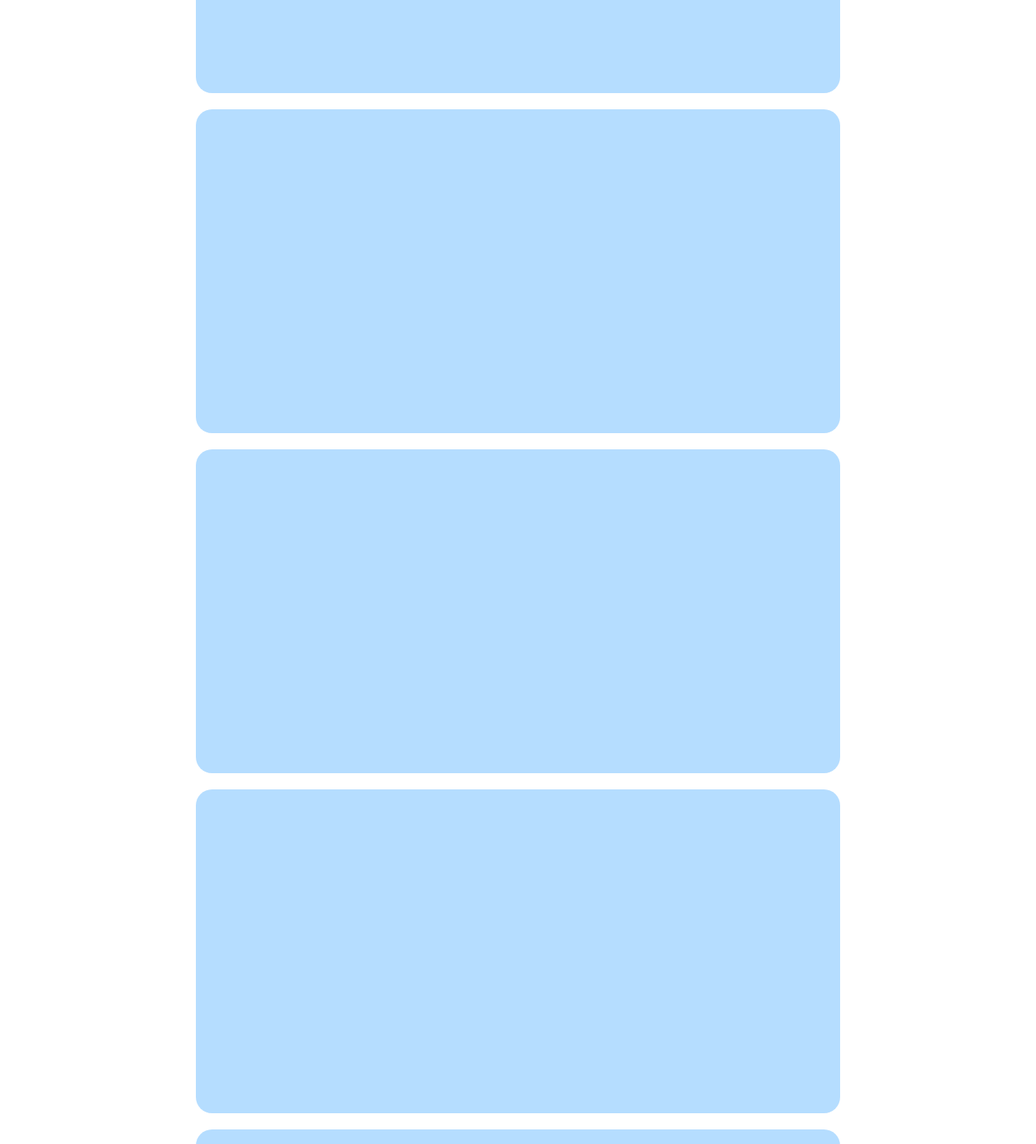
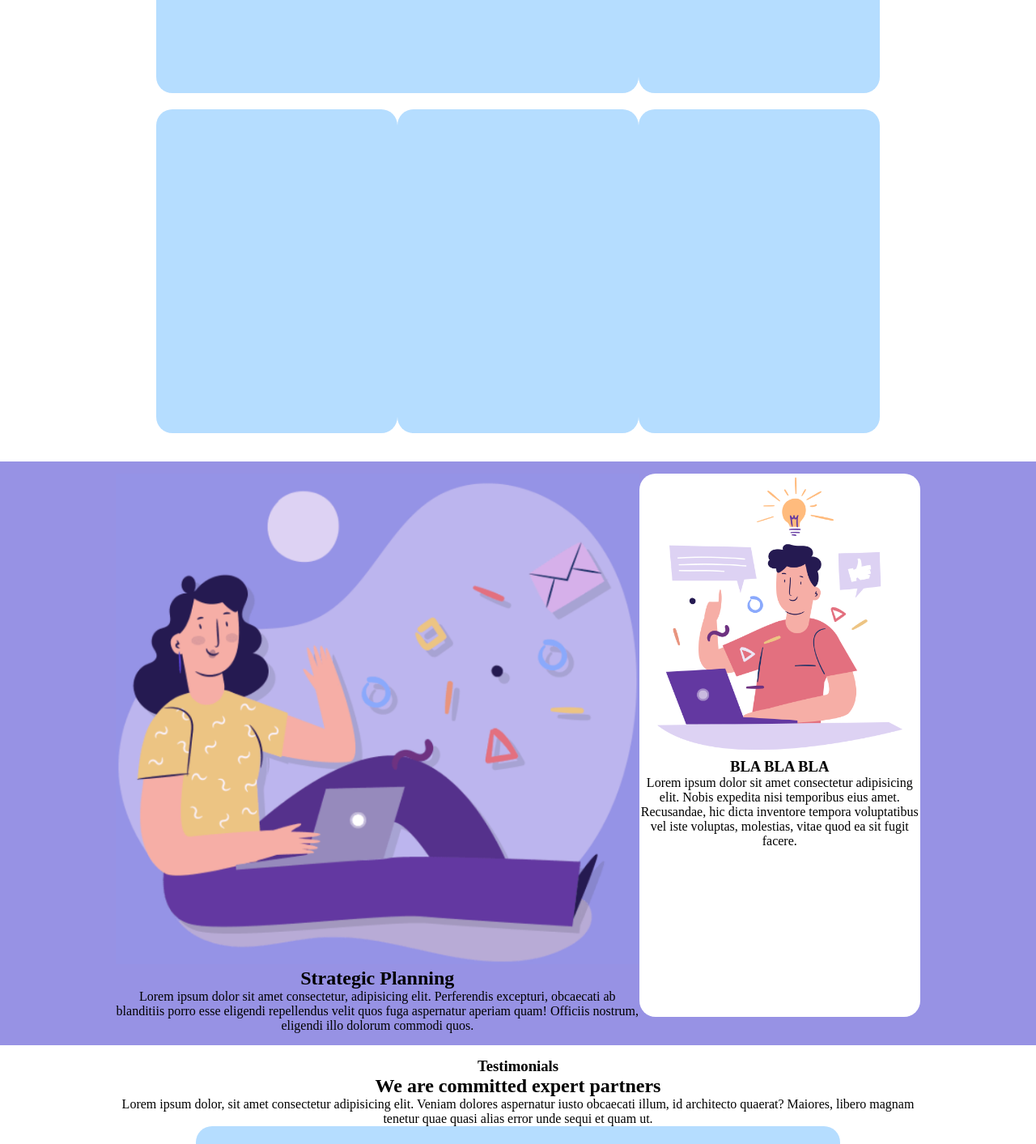
Before and after one commit to ChristianIlliano/htmlcss-responsive-layout, a plain HTML site: page index.html in a window 1280 px wide. Shown: the part 400-1813 px from the top of the page at 81% size. Drawn offline with Linux system fonts and the light colour scheme.

Commit message:
feat: section 2-3

```diff
--- a/css/style.css
+++ b/css/style.css
@@ -3,6 +3,11 @@
     margin: 0;
     padding: 0;
     box-sizing: border-box;
+
+}
+
+img {
+    max-width: 100%;
 }
 
 /* COMMON */
@@ -28,11 +33,19 @@
     align-items: center;
 }
 
+.txt-align-center {
+    text-align: center;
+}
+
+
 /* LAYOUT */
 .container  {
     width: 100%;
     padding: 15px;
+}
 
+.background-violet {
+    background-color: #9792e4;
 }
 
 @media screen and (min-width:1160px) {
@@ -41,6 +54,11 @@
         margin: 0 auto;
         max-width: 1160px;
     }
+
+    .background-violet {
+        width: 100%;
+    }
+
 }
 
 /* HEADER */
@@ -81,6 +99,11 @@ header {
 
 /* MAIN */
 
+/* FIRST-SECTION */
+.application {
+    width: 100%;
+}
+
 .card {
     height: 400px;
     width: 80%;
@@ -88,3 +111,68 @@ header {
     margin-bottom: 20px;
     border-radius: 20px;
 }
+
+@media screen and (min-width: 768px) {
+    .application {
+        display: flex;
+        flex-wrap: wrap;
+    }
+
+    .application .card {
+        width: 30%;
+    }
+
+    .application .card:first-child {
+        width: 60%;
+    }
+}
+
+/* Second-section */
+
+.card2 {
+    width: 80%;
+    background-color: #ffffff;
+    margin-bottom: 20px;
+    border-radius: 20px;
+}
+
+.strategic {
+    display: block;
+}
+
+@media screen and (min-width: 1160px) {
+  .strategic {
+    display: flex;
+  }
+}
+
+
+/* BENEFITS */
+
+.benefits {
+    display: flex;
+}
+
+@media screen and (min-width: 480px) {
+    .benefits {
+        display: flex;
+        flex-wrap: wrap;
+    }
+
+    .benefits .card {
+        width: 80%;
+    }
+}
+
+@media screen and (min-width: 768px) {
+
+    .benefits {
+        display: flex;
+        flex-wrap: wrap;
+    }
+
+    .benefits .card {
+        width: 50%;
+    }
+
+}
--- a/index.html
+++ b/index.html
@@ -33,13 +33,71 @@
     <!-- main -->
     <main>
         <main>
+            <!-- section 1 card no background -->
             <div class="container flex wrap justify-content-center">
-                <div class="card"></div>
-                <div class="card"></div>
+                <div class="application flex wrap justify-content-center">
+                    <div class="card"></div>
+                    <div class="card"></div>
+                    <div class="card"></div>
+                    <div class="card"></div>
+                    <div class="card"></div>
+                </div>
+            </div>
+            <!-- /section 1 card no background -->
+
+            <!-- section 2 violet -->
+            <section class="background-violet">
+                <div class=" container flex wrap justify-content-center">
+                    <div class="strategic flex txt-align-center justify-content-center">
+                        <div class="layout-img-txt">
+                            <img src="./img/planning1.png" alt="">
+                            <h2>Strategic Planning</h2>
+                            <p>Lorem ipsum dolor sit amet consectetur, adipisicing elit. Perferendis excepturi, obcaecati ab blanditiis porro esse eligendi repellendus velit quos fuga aspernatur aperiam quam! Officiis nostrum, eligendi illo dolorum commodi quos.</p>
+                        </div>
+                        <div class="card2">
+                            <img src="./img/planning2.png" alt="">
+                            <h3>BLA BLA BLA</h3>
+                            <P>Lorem ipsum dolor sit amet consectetur adipisicing elit. Nobis expedita nisi temporibus eius amet. Recusandae, hic dicta inventore tempora voluptatibus vel iste voluptas, molestias, vitae quod ea sit fugit facere.</P>
+                        </div>
+                    </div>
+                </div>
+            </section>
+            <!-- /section 2 violet -->
+
+            <!-- section 3 text and card -->
+            <div class="container flex wrap justify-content-center">
+                <div class="testimonials txt-align-center">
+                    <h3>Testimonials</h3>
+                    <h2>We are committed expert partners</h2>
+                    <p>Lorem ipsum dolor, sit amet consectetur adipisicing elit. Veniam dolores aspernatur iusto obcaecati illum, id architecto quaerat? Maiores, libero magnam tenetur quae quasi alias error unde sequi et quam ut.</p>
+                </div>
                 <div class="card"></div>
                 <div class="card"></div>
                 <div class="card"></div>
             </div>
+            <!-- /section 3 text and card -->
+
+            <!-- section benefits -->
+            <section class="background-violet">
+                <div class="container benefits flex wrap justify-content-center">
+                    <h1>Benefits of working with us</h1>
+                    <div class="card"></div>
+                    <div class="card"></div>
+                    <div class="card"></div>
+                    <div class="card"></div>
+                    <div class="card"></div>
+                    <div class="card"></div>
+                </div>
+            </section>
+            <!-- section benefits -->
+
+            <!-- about us -->
+                <div class="about-us">
+
+                </div>
+
+
+            <!-- /about us -->
         </main>
     </main>
     <!-- /main -->
```
